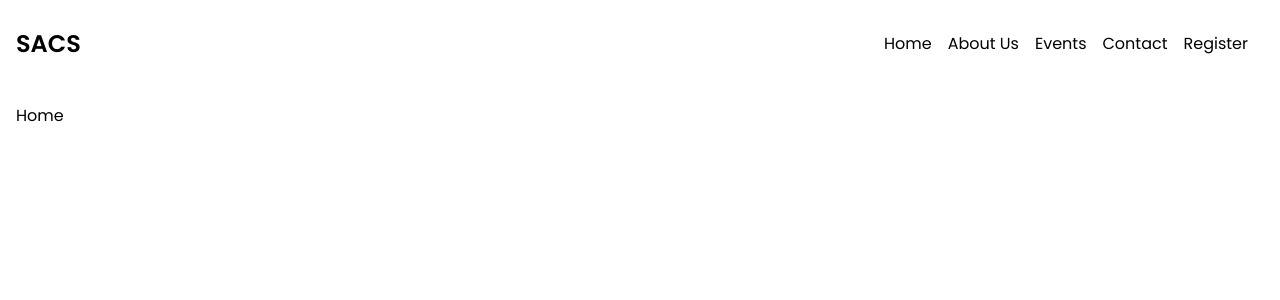
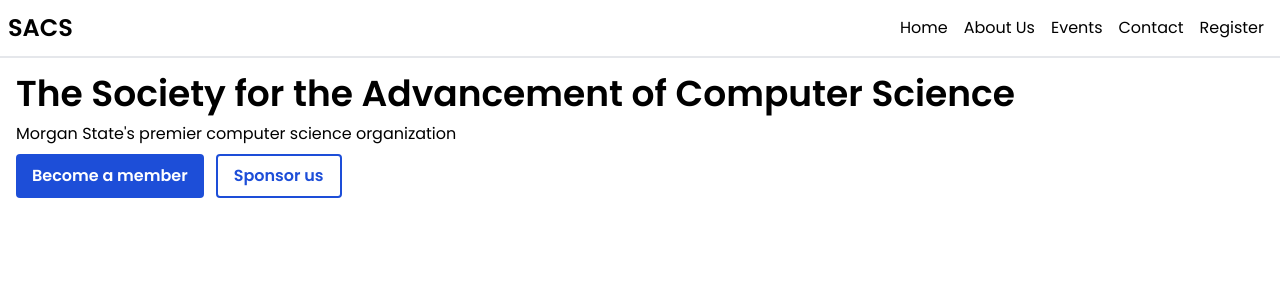
Before and after one commit to SACS-MSU/SACS-Website, a React (Vite) app: page / in a window 1280 px wide. Shown: the top 300 px of the page. Built offline with nearby package versions, Linux system fonts and the light colour scheme.

Commit message:
Created Landing page and button components

```diff
--- a/src/App.jsx
+++ b/src/App.jsx
@@ -10,9 +10,9 @@ function App() {
   return (
 
       <div className=''>
-        <nav className='flex items-center p-4'>
+        <nav className='flex items-center p-2 border-b-2'>
           <h1 className='text-2xl font-semibold'>SACS</h1>
-          <ul className='flex gap-4 p-4  ml-auto'>
+          <ul className='flex gap-4 p-2  ml-auto '>
 
             <li>
               <Link to="/">Home</Link>
--- /dev/null
+++ b/src/components/Button.jsx
@@ -0,0 +1,14 @@
+
+
+const Button = ({text}) => {
+
+  return (
+    <button className='bg-blue-700 hover:bg-blue-500 text-white font-semibold py-2 px-4 rounded'>
+     {text}
+    </button>
+  )
+}
+
+
+
+export default Button
--- /dev/null
+++ b/src/components/SecondaryButton.jsx
@@ -0,0 +1,11 @@
+
+const SecondaryButton = ({text}) => {
+  return (
+    <button className='border-2 border-blue-700 text-blue-700 font-semibold py-2 px-4 rounded'>
+    {text}
+   </button>
+
+  )
+}
+
+export default SecondaryButton
--- a/src/layout/Home.jsx
+++ b/src/layout/Home.jsx
@@ -1,7 +1,15 @@
-
+import Button from "../components/Button"
+import SecondaryButton from "../components/SecondaryButton"
 const Home = () => {
   return (
-    <div className="">Home</div>
+    <main className="flex flex-col gap-2">
+      <h1 className="text-4xl font-semibold">The Society for the Advancement of Computer Science</h1>
+      <p>Morgan State&apos;s premier computer science organization </p>
+      <span className="flex flex-row gap-3">
+        <Button text='Become a member'/>
+        <SecondaryButton text='Sponsor us'/>
+      </span>
+    </main>
   )
 }
 
```
